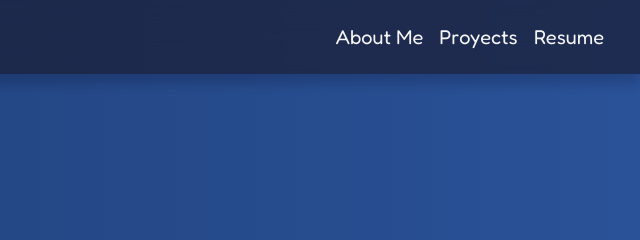
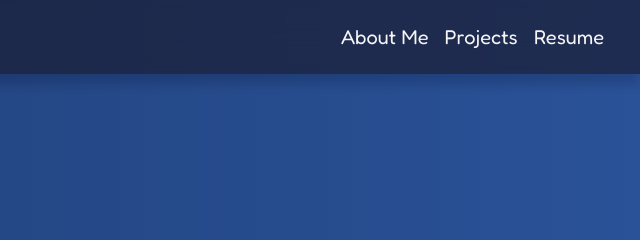
Before and after one commit to IvanMCorrea/Portfolio, a website: page index.html in a window 1280 px wide. Shown: the top 240 px of the page, 640-1280 px from the left. Drawn offline with Linux system fonts and the light colour scheme.

Commit message:
V:1.5: Corrección error ortográfico

```diff
--- a/index.html
+++ b/index.html
@@ -36,7 +36,7 @@
                                 <a class="nav-link fs-5" aria-current="page" href="#about">About Me</a>
                             </li>
                             <li class="nav-item">
-                                <a class="nav-link fs-5" aria-current="page" href="#projects">Proyects</a>
+                                <a class="nav-link fs-5" aria-current="page" href="#projects">Projects</a>
                             </li>
                             <li class="nav-item">
                                 <a class="nav-link fs-5" href="#resume">Resume</a>
@@ -174,7 +174,7 @@
                     <a href="#about" class="nav-link px-2 text-muted">About Me</a>
                 </li>
                 <li class="nav-item">
-                    <a href="#proyects" class="nav-link px-2 text-muted">Proyects</a>
+                    <a href="#proyects" class="nav-link px-2 text-muted">Projects</a>
                 </li>
                 <li class="nav-item">
                     <a href="#resume" class="nav-link px-2 text-muted">Resume</a>
```
